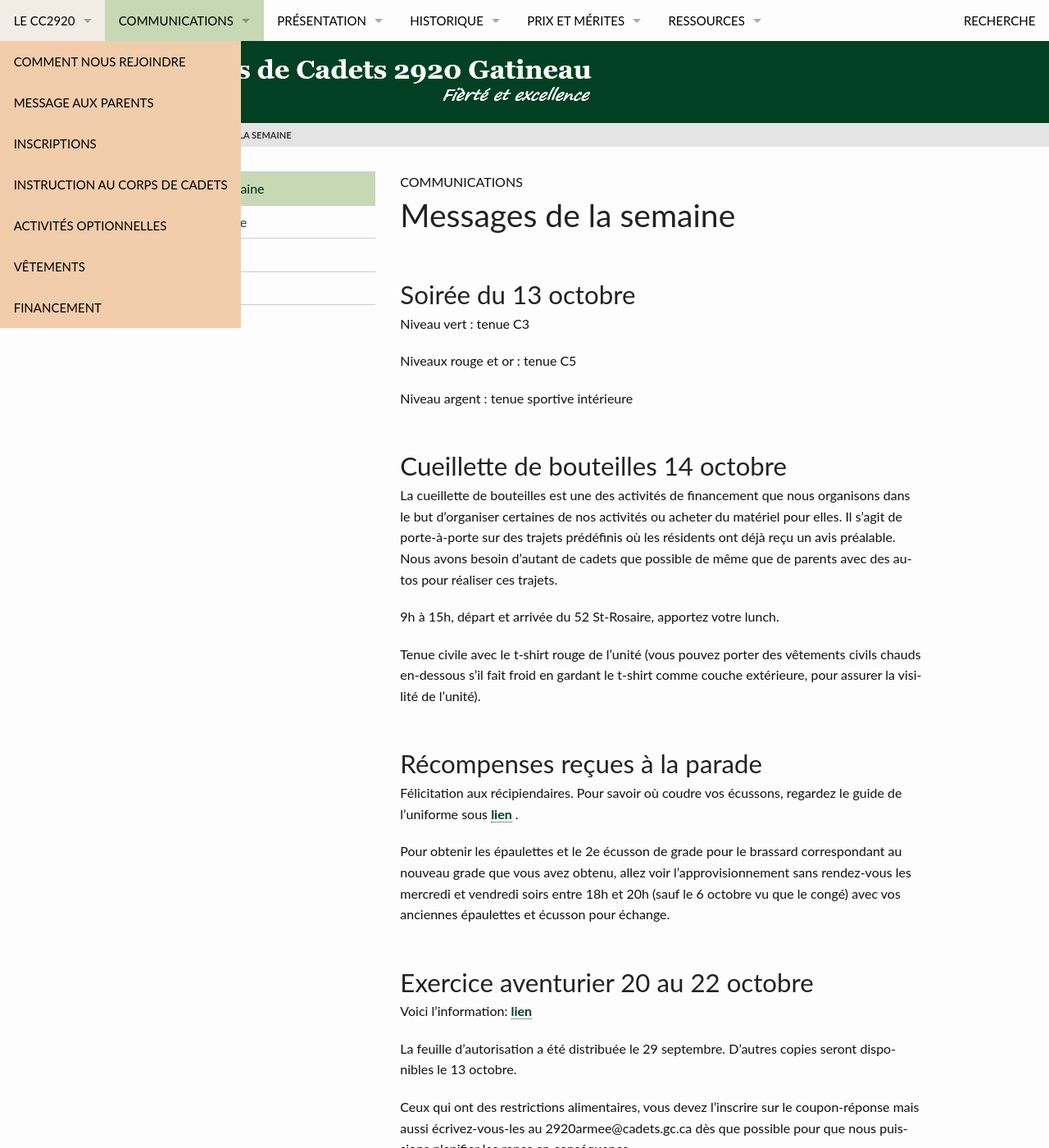
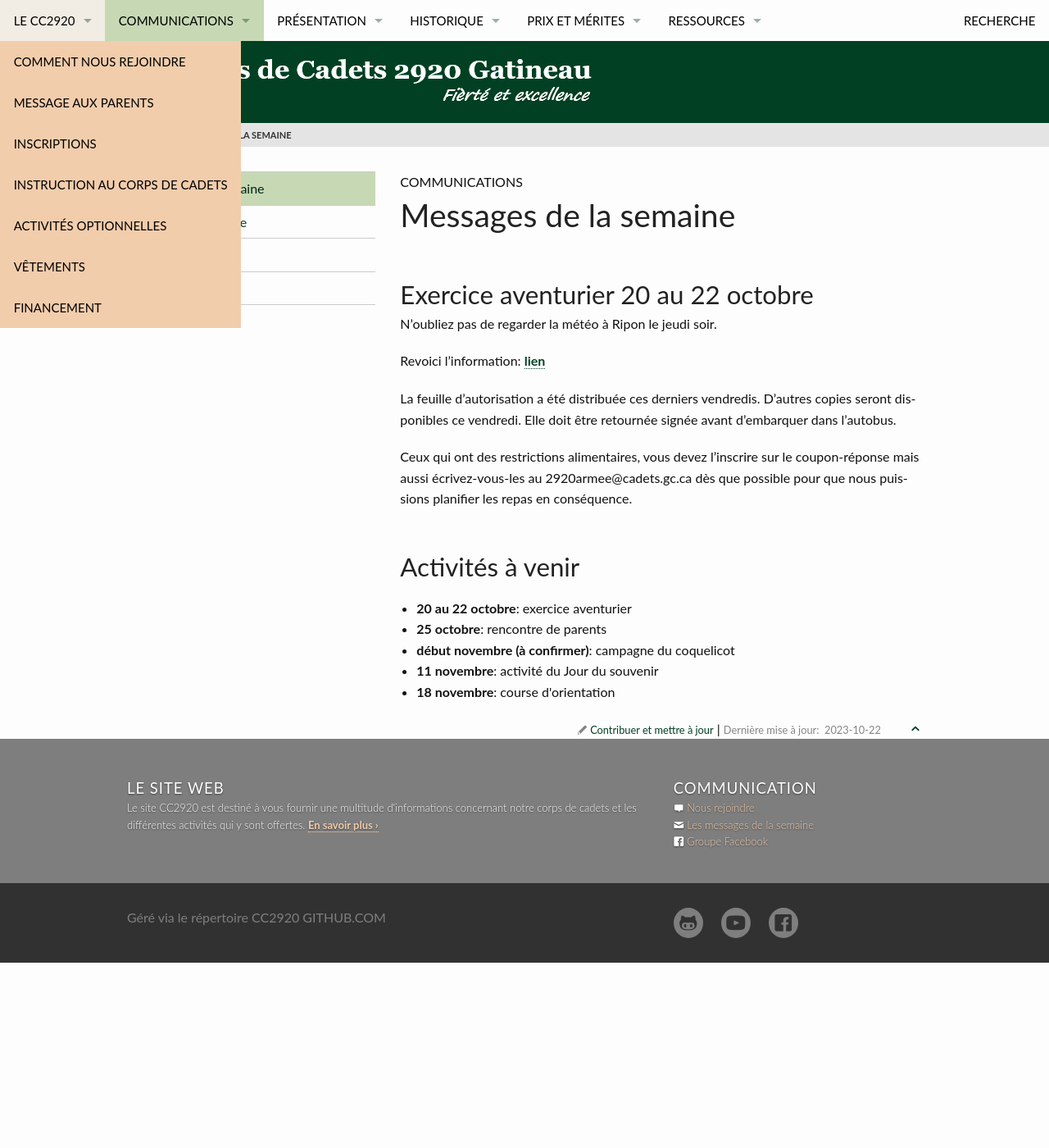
Before and after one commit to CC2920/web, a Jekyll site: the page built from _communications/messages.md, in a window 1280 px wide and 1400 px high. Shown: the whole window at 82% size. Built offline with Jekyll 4.4.1, drawn with Linux system fonts in a browser that asks for light colours; some of the changed text lies outside the part shown.

Commit message:
Update messages.md

```diff
--- a/_communications/messages.md
+++ b/_communications/messages.md
@@ -3,8 +3,6 @@ title:  "Messages de la semaine"
 layout: "messages"
 
 activities:
-    - date: 14 octobre
-      title: cueillette de bouteilles
     - date: 20 au 22 octobre
       title: exercice aventurier
     - date: 25 octobre
@@ -18,32 +16,12 @@ activities:
 
 ---
 
-## Soirée du 13 octobre
-
-Niveau vert : tenue C3
-
-Niveaux rouge et or : tenue C5
-
-Niveau argent : tenue sportive intérieure
-
-## Cueillette de bouteilles 14 octobre
-
-La cueillette de bouteilles est une des activités de financement que nous organisons dans le but d'organiser certaines de nos activités ou acheter du matériel pour elles. Il s'agit de porte-à-porte sur des trajets prédéfinis où les résidents ont déjà reçu un avis préalable. Nous avons besoin d'autant de cadets que possible de même que de parents avec des autos pour réaliser ces trajets.
-
-9h à 15h, départ et arrivée du 52 St-Rosaire, apportez votre lunch.
-
-Tenue civile avec le t-shirt rouge de l'unité (vous pouvez porter des vêtements civils chauds en-dessous s'il fait froid en gardant le t-shirt comme couche extérieure, pour assurer la visilité de l'unité).
-
-## Récompenses reçues à la parade
-
-Félicitation aux récipiendaires. Pour savoir où coudre vos écussons, regardez le guide de l'uniforme sous [lien](https://www.cc2920.ca/ressources/ressources-cadets/) .
-
-Pour obtenir les épaulettes et le 2e écusson de grade pour le brassard correspondant au nouveau grade que vous avez obtenu, allez voir l'approvisionnement sans rendez-vous les mercredi et vendredi soirs entre 18h et 20h (sauf le 6 octobre vu que le congé) avec vos anciennes épaulettes et écusson pour échange.
-
 ## Exercice aventurier 20 au 22 octobre
 
-Voici l'information:  [lien](https://1drv.ms/b/s!AkTIfKmoB8nugfpur1EJMgbHt3Js0g?e=s0jbE5)
+N'oubliez pas de regarder la météo à Ripon le jeudi soir.
 
-La feuille d'autorisation a été distribuée le 29 septembre. D'autres copies seront disponibles le 13 octobre.
+Revoici l'information:  [lien](https://1drv.ms/b/s!AkTIfKmoB8nugfpur1EJMgbHt3Js0g?e=s0jbE5)
+
+La feuille d'autorisation a été distribuée ces derniers vendredis. D'autres copies seront disponibles ce vendredi. Elle doit être retournée signée avant d'embarquer dans l'autobus.
 
 Ceux qui ont des restrictions alimentaires, vous devez l'inscrire sur le coupon-réponse mais aussi écrivez-vous-les au 2920armee@cadets.gc.ca dès que possible pour que nous puissions planifier les repas en conséquence.
```
